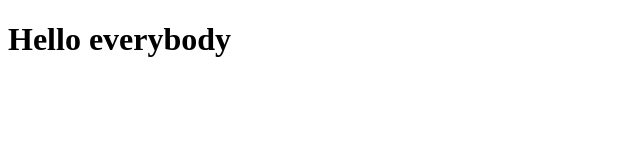
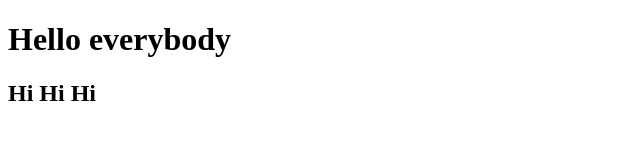
Before and after one commit to hant1607/testTravisCi, a website: page index.html in a window 1280 px wide. Shown: the whole page, without its empty margins (0-640 px from the left). Drawn offline with Linux system fonts and the light colour scheme.

Commit message:
add hihi

```diff
--- a/index.html
+++ b/index.html
@@ -8,5 +8,6 @@
 </head>
 <body>
     <h1>Hello everybody</h1>
+	<h2>Hi Hi Hi</h2>
 </body>
 </html>
```
